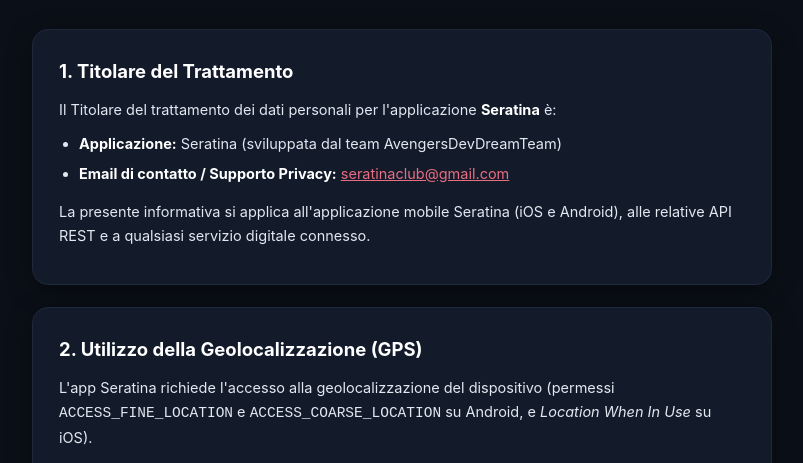
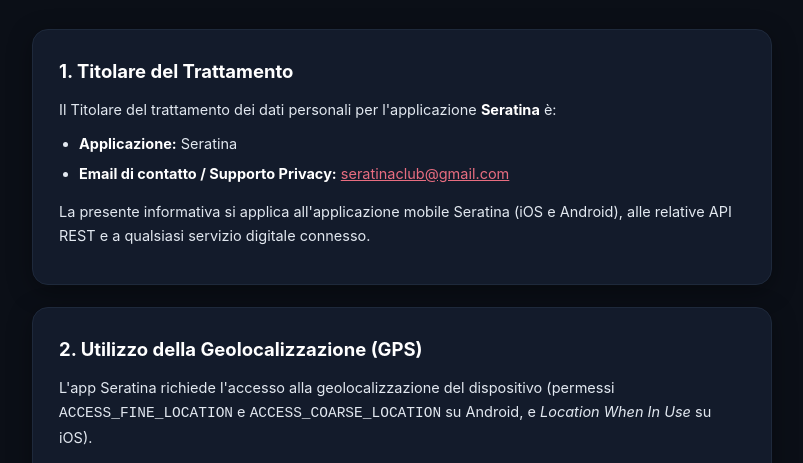
Before and after one commit to AvengersDevDreamTeam/SeratinaWeb, a plain HTML site: page privacy.html in a window 1280 px wide. Shown: the part 314-777 px from the top of the page, without its empty margins (238-1041 px from the left). Drawn offline with Linux system fonts and the light colour scheme.

Commit message:
chore: removed avengersdevdreamteam references

```diff
--- a/privacy.html
+++ b/privacy.html
@@ -242,7 +242,7 @@
       <h2>1. Titolare del Trattamento</h2>
       <p>Il Titolare del trattamento dei dati personali per l'applicazione <strong>Seratina</strong> è:</p>
       <ul>
-        <li><strong>Applicazione:</strong> Seratina (sviluppata dal team AvengersDevDreamTeam)</li>
+        <li><strong>Applicazione:</strong> Seratina</li>
         <li><strong>Email di contatto / Supporto Privacy:</strong> <a href="mailto:seratinaclub@gmail.com">seratinaclub@gmail.com</a></li>
       </ul>
       <p>La presente informativa si applica all'applicazione mobile Seratina (iOS e Android), alle relative API REST e a qualsiasi servizio digitale connesso.</p>
```
Also changed, not shown: index.html (+1 -1 lines).
